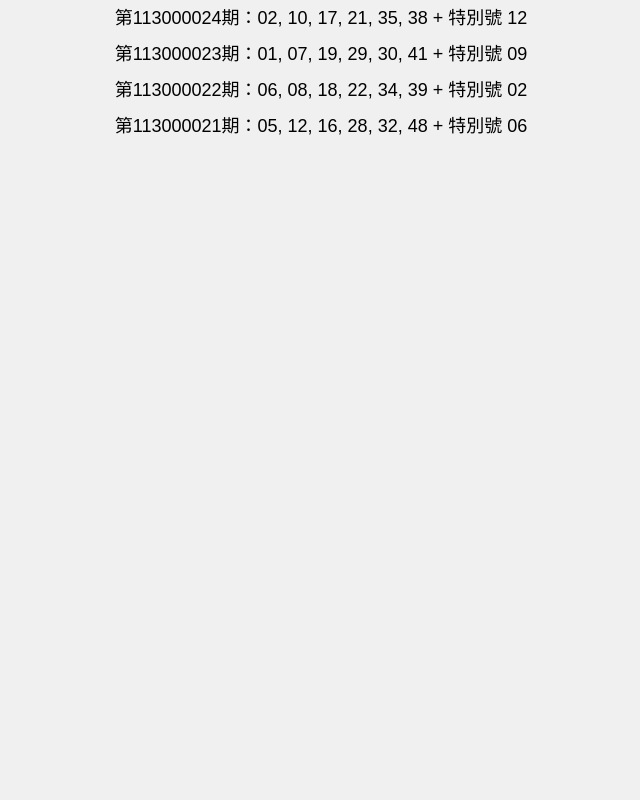
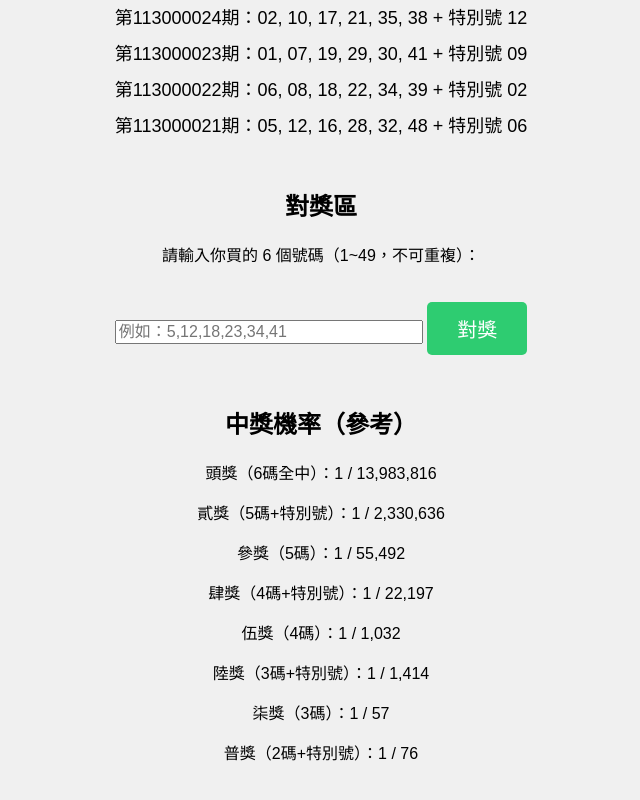
Before and after one commit to polo1364/Lotto, a plain HTML site: page index.html in a window 1280 px wide. Shown: the part 356-1156 px from the top of the page, without its empty margins (319-959 px from the left). Before the commit the page ends 800 px from the top, so only its background shows below. Drawn offline with Linux system fonts and the light colour scheme; no server answers.

Commit message:
Add files via upload

```diff
--- a/index.html
+++ b/index.html
@@ -108,7 +108,65 @@
   </script>
 
 
+  <div style="margin-top: 50px;">
+    <h2>對獎區</h2>
+    <p>請輸入你買的 6 個號碼（1~49，不可重複）：</p>
+    <input type="text" id="userNumbers" placeholder="例如：5,12,18,23,34,41" style="width:300px; font-size:16px;" />
+    <button onclick="checkWinning()">對獎</button>
+    <div id="result" style="margin-top: 20px; font-size:18px; font-weight:bold;"></div>
+
+    <h2 style="margin-top: 50px;">中獎機率（參考）</h2>
+    <div style="font-size:16px;">
+      <p>頭獎（6碼全中）：1 / 13,983,816</p>
+      <p>貳獎（5碼+特別號）：1 / 2,330,636</p>
+      <p>參獎（5碼）：1 / 55,492</p>
+      <p>肆獎（4碼+特別號）：1 / 22,197</p>
+      <p>伍獎（4碼）：1 / 1,032</p>
+      <p>陸獎（3碼+特別號）：1 / 1,414</p>
+      <p>柒獎（3碼）：1 / 57</p>
+      <p>普獎（2碼+特別號）：1 / 76</p>
+    </div>
+  </div>
+
   <script>
+    function checkWinning() {
+      const input = document.getElementById("userNumbers").value;
+      const userNums = input.split(",").map(x => parseInt(x.trim())).filter(n => !isNaN(n));
+      const drawnNums = Array.from(document.querySelectorAll(".number:not(.special)")).map(el => parseInt(el.textContent));
+      const specialNum = parseInt(document.querySelector(".number.special").textContent);
+
+      if (userNums.length !== 6 || new Set(userNums).size !== 6 || userNums.some(n => n < 1 || n > 49)) {
+        document.getElementById("result").textContent = "請輸入正確的 6 個號碼（1~49 且不可重複）";
+        return;
+      }
+
+      let match = userNums.filter(n => drawnNums.includes(n)).length;
+      let matchSpecial = userNums.includes(specialNum);
+      let message = "";
+
+      if (match === 6) {
+        message = "恭喜你中頭獎！";
+      } else if (match === 5 && matchSpecial) {
+        message = "中貳獎（5碼+特別號）！";
+      } else if (match === 5) {
+        message = "中參獎（5碼）";
+      } else if (match === 4 && matchSpecial) {
+        message = "中肆獎（4碼+特別號）";
+      } else if (match === 4) {
+        message = "中伍獎（4碼）";
+      } else if (match === 3 && matchSpecial) {
+        message = "中陸獎（3碼+特別號）";
+      } else if (match === 3) {
+        message = "中柒獎（3碼）";
+      } else if (match === 2 && matchSpecial) {
+        message = "中普獎（2碼+特別號）";
+      } else {
+        message = "很可惜沒中獎～再接再厲！";
+      }
+
+      document.getElementById("result").textContent = message;
+    }
+
     async function loadHistory() {
       try {
         const res = await fetch('https://superiorapis.cteam.com.tw/api/lottery/649/history?limit=5');
```
